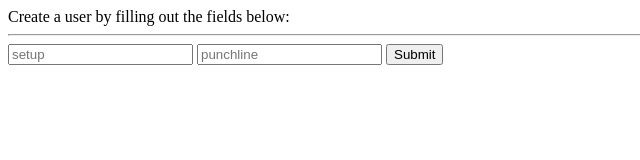
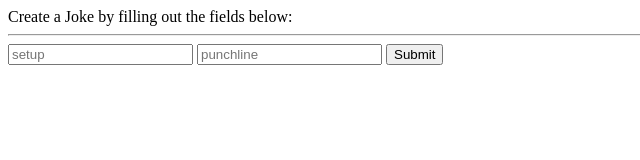
Before and after one commit to ShyAttoun/icebreakerNodesJS, a website: page public/form.html in a window 1280 px wide. Shown: the full height of the page, 0-640 px from the left. Drawn offline with Linux system fonts and the light colour scheme.

Commit message:
icerbreaker nodesjs  github august 2019

```diff
--- a/public/form.html
+++ b/public/form.html
@@ -1,7 +1,7 @@
 <html>
     <body>
         <div>
-            Create a user by filling out the fields below:
+            Create a Joke by filling out the fields below:
             <hr/>
             <form action="/joke_create" method="POST">
                 <input placeholder="setup" name="create_setup"/>
```
